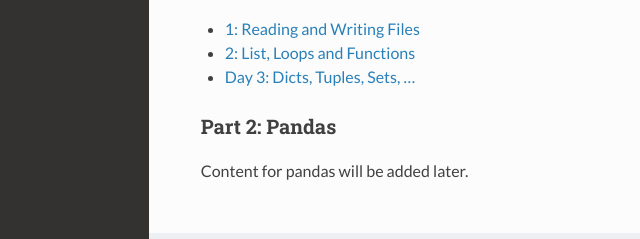
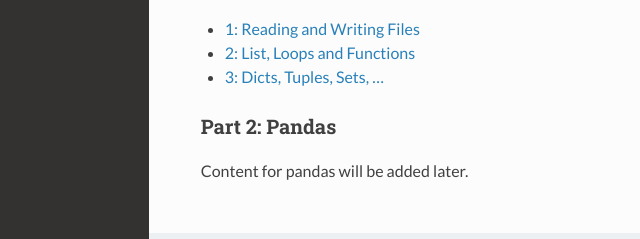
Before and after one commit to rjekker/di-python-pandas, a plain HTML site: page di-python-pandas/index.html in a window 1280 px wide. Shown: the part 328-567 px from the top of the page, 151-791 px from the left. Drawn offline with nearby package versions, Linux system fonts and the light colour scheme.

Commit message:
day 3, index again

```diff
--- a/di-python-pandas/index.html
+++ b/di-python-pandas/index.html
@@ -262,7 +262,7 @@
 <ul class="org-ul">
 <li><a href="day1.html">1: Reading and Writing Files</a></li>
 <li><a href="day2.html">2: List, Loops and Functions</a></li>
-<li><a href="day3.html">Day 3: Dicts, Tuples, Sets, &#x2026;</a></li>
+<li><a href="day3.html">3: Dicts, Tuples, Sets, &#x2026;</a></li>
 </ul>
 </div>
 </div>
```
